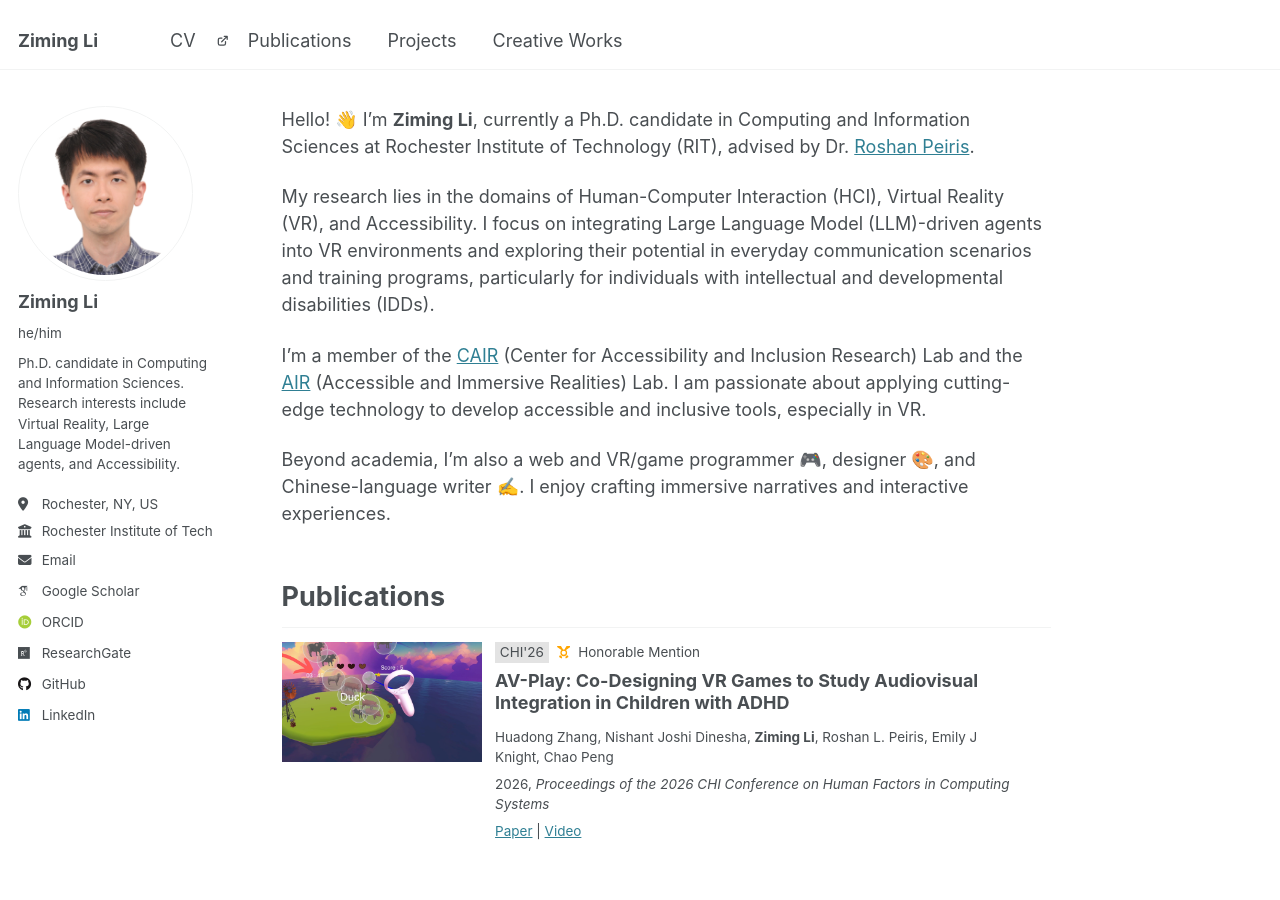
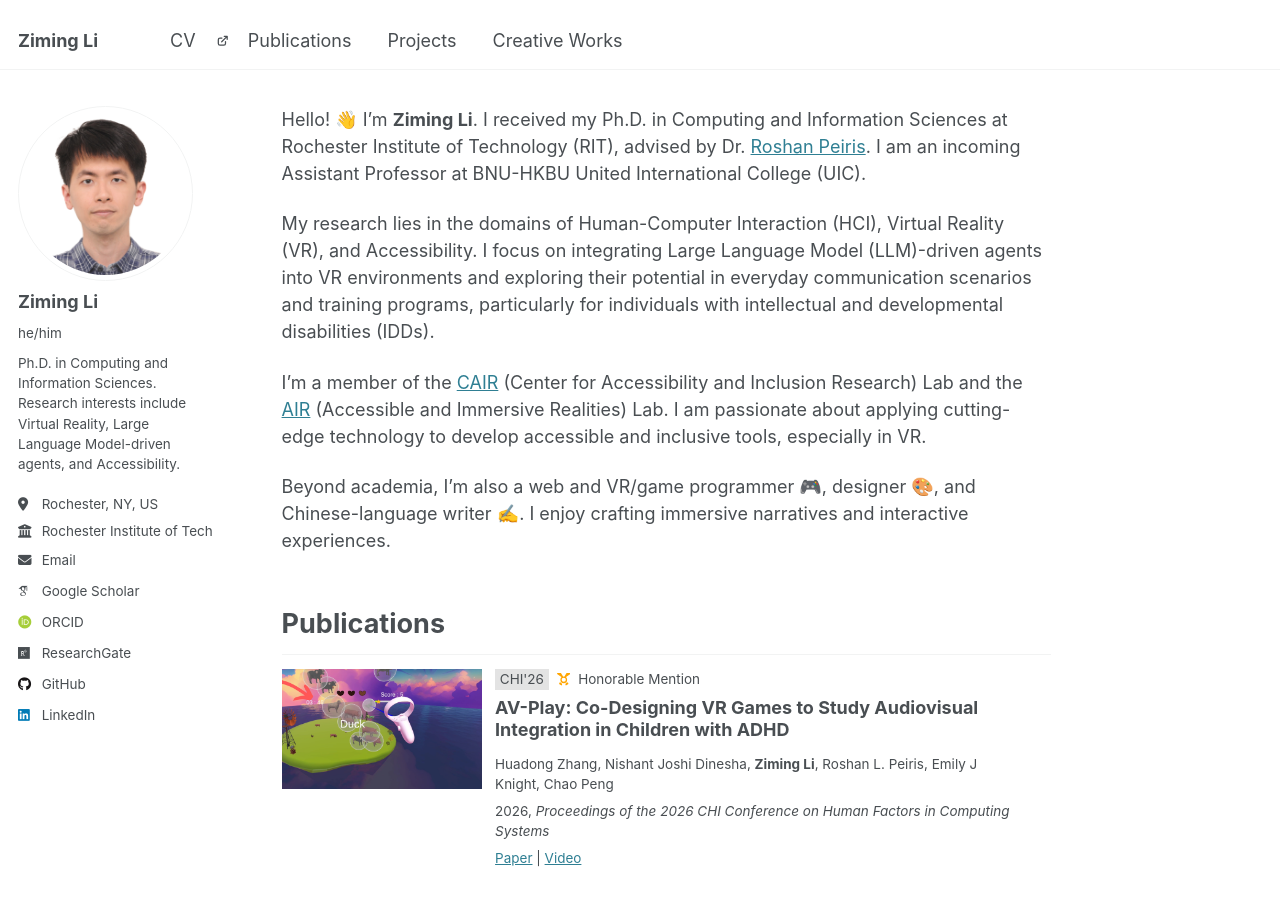
Before and after one commit to ZimingLiii/zimingliii.github.io, a Jekyll site: the page built from _pages/about.md, in a window 1280 px wide and 900 px high. Built offline with Jekyll 4.4.1, drawn with Linux system fonts in a browser that asks for light colours; some web fonts are replaced.

Commit message:
docs: update bio

```diff
--- a/_config.yml
+++ b/_config.yml
@@ -25,7 +25,7 @@ author:
   avatar           : "Ziming_Li_Profile.JPG"
   name             : "Ziming Li"
   pronouns         : "he/him"
-  bio              : "Ph.D. candidate in Computing and Information Sciences. Research interests include Virtual Reality, Large Language Model-driven agents, and Accessibility."
+  bio              : "Ph.D. in Computing and Information Sciences. Research interests include Virtual Reality, Large Language Model-driven agents, and Accessibility."
   location         : "Rochester, NY, US"
   employer         : "Rochester Institute of Technology"
   uri              : # URL
--- a/_pages/about.md
+++ b/_pages/about.md
@@ -7,7 +7,7 @@ redirect_from:
   - /about.html
 ---
 
-Hello! 👋 I'm **Ziming Li**, currently a Ph.D. candidate in Computing and Information Sciences at Rochester Institute of Technology (RIT), advised by Dr. [Roshan Peiris](https://www.roshanpeiris.com/){:target="_blank" rel="noopener noreferrer"}.
+Hello! 👋 I'm **Ziming Li**. I received my Ph.D. in Computing and Information Sciences at Rochester Institute of Technology (RIT), advised by Dr. [Roshan Peiris](https://www.roshanpeiris.com/){:target="_blank" rel="noopener noreferrer"}. I am an incoming Assistant Professor at BNU-HKBU United International College (UIC).
 
 My research lies in the domains of Human-Computer Interaction (HCI), Virtual Reality (VR), and Accessibility. I focus on integrating Large Language Model (LLM)-driven agents into VR environments and exploring their potential in everyday communication scenarios and training programs, particularly for individuals with intellectual and developmental disabilities (IDDs).
 
```
